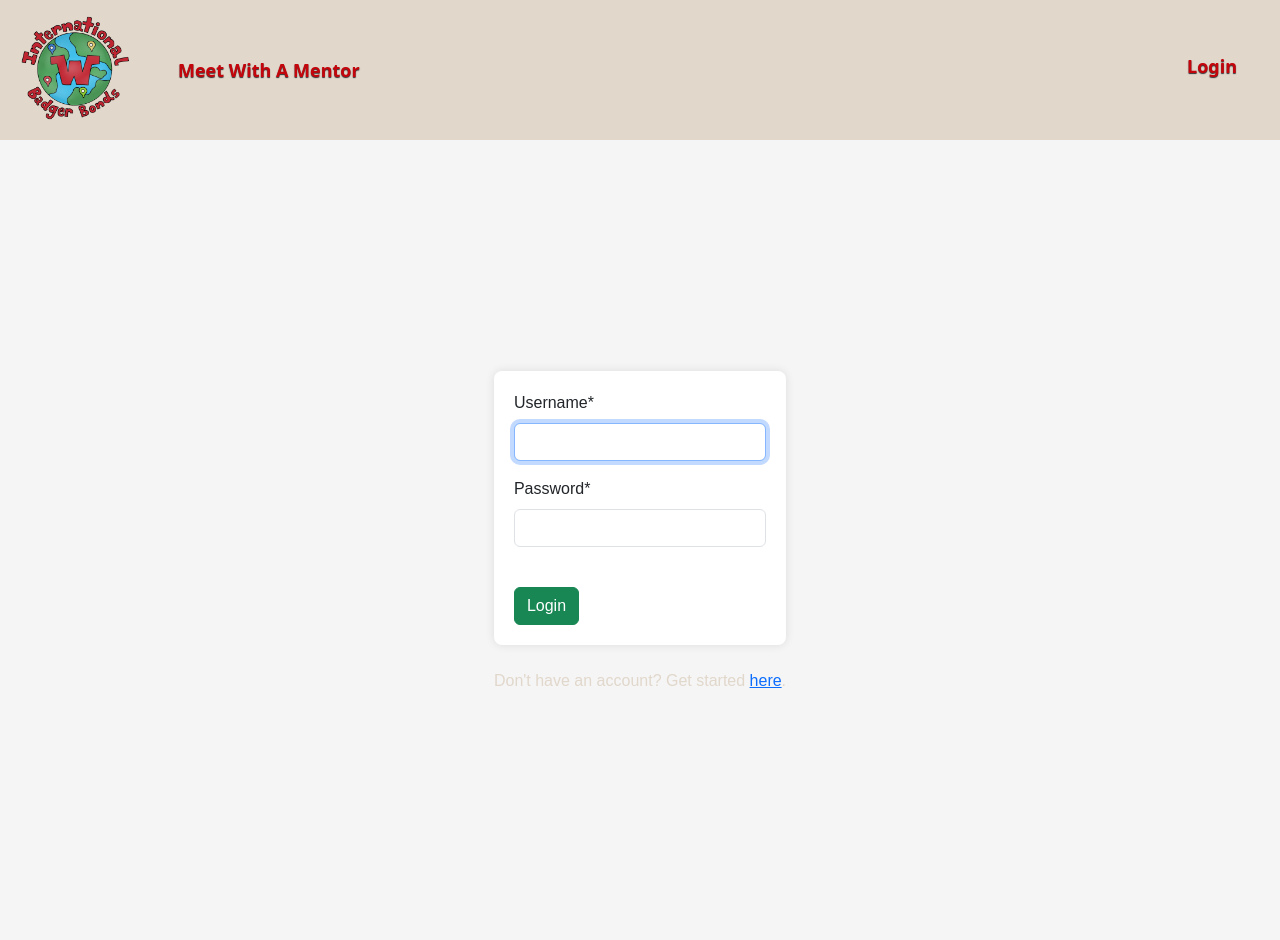
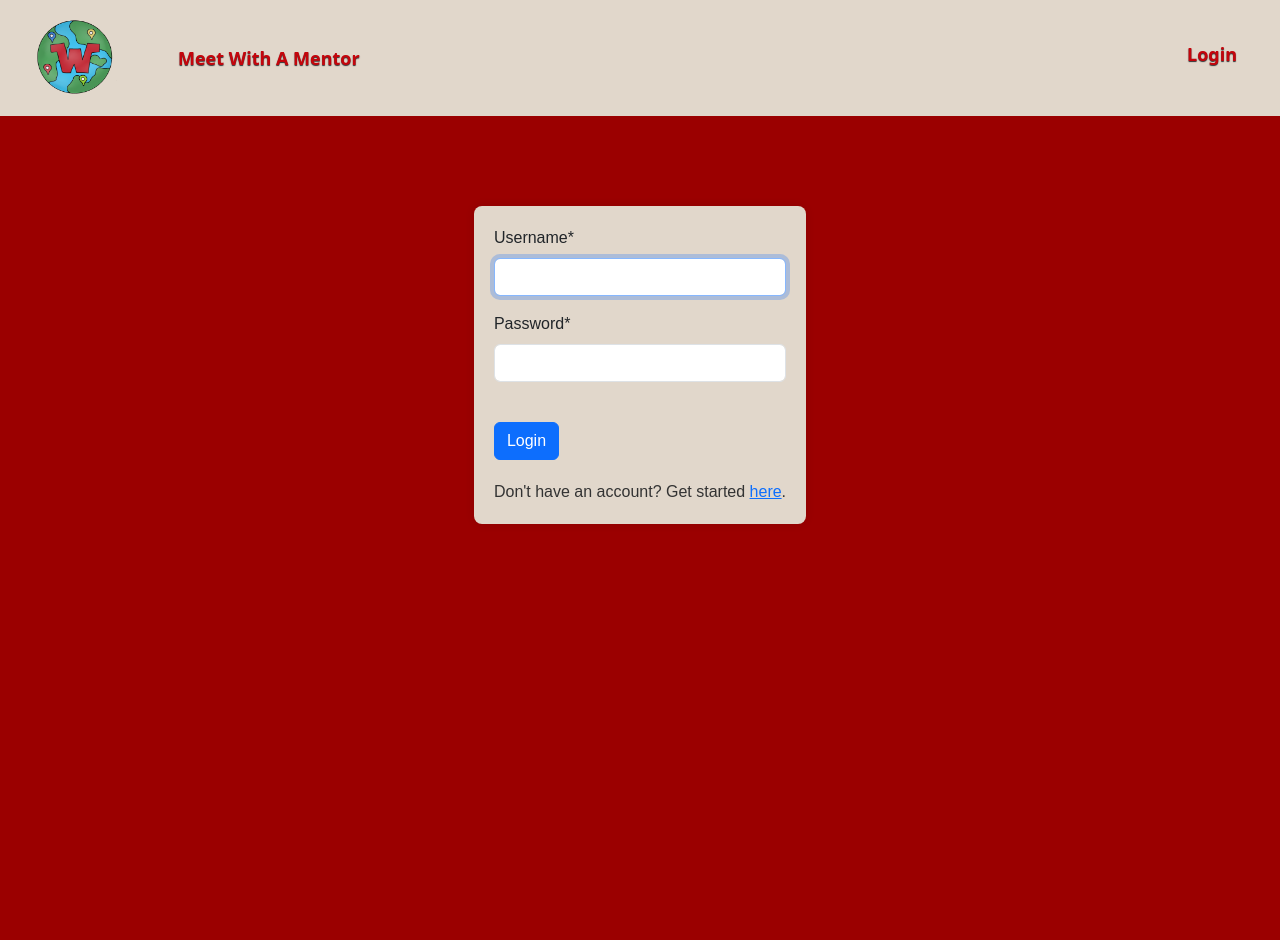
Before and after one commit to MathomJohnson/IBB_Website, a Django app: page /login/ in a window 1280 px wide. After the commit the page ends 524 px from the top, so only its background shows below. Run offline with Django 5.2, Linux system fonts and the light colour scheme; some libraries are stand-ins or nearby versions.

Commit message:
bit of everything

```diff
--- a/home/static/home/css/mystyle.css
+++ b/home/static/home/css/mystyle.css
@@ -4,13 +4,17 @@
     padding: 0;
     display: flex;
     justify-content: center;
-    align-items: center;
-    min-height: 100vh;
-    background-color: #f5f5f5;
+    margin-top:7%;
+    /*min-height: 100vh;*/
+    background-color: #9B0000;
+}
+
+#div_id_username {
+    margin-bottom:20px;
 }
 
 .form-container {
-    background-color: white;
+    background-color: #e1d7cb;
     padding: 20px;
     border-radius: 8px;
     box-shadow: 0 0 10px rgba(0, 0, 0, 0.1);
--- a/home/templates/home/base.html
+++ b/home/templates/home/base.html
@@ -21,9 +21,9 @@
         <!--navbars and container-fluids because was messing with the navbar in calendar-->
         <!-- navbar -->
         <nav class="navbar navbar-expand-sm bg-body-tertiary">
-            <div class="container-fluid" style="background-color: #e1d7cb; padding:15px 0px; padding-right:15px;">
+            <div class="container-fluid" style="background-color: #e1d7cb; padding:3px 0px; padding-right:15px;">
               <a class="nav-home-button" href="/">
-                <img src="{% static 'home/images/logo.png' %}" alt="Logo" width="150" height="110">
+                <img src="{% static 'home/images/logo-no-text.png' %}" alt="Logo" width="150" height="110">
               </a>
               <button class="navbar-toggler" type="button" data-bs-toggle="collapse" data-bs-target="#navbarNavDropdown" aria-controls="navbarNavDropdown" aria-expanded="false" aria-label="Toggle navigation">
                 <span class="navbar-toggler-icon"></span>
--- a/home/templates/home/home.html
+++ b/home/templates/home/home.html
@@ -10,7 +10,7 @@
                     <h1 class="name-header">International Badger Bonds</h1>
                     <p>Lorem ipsum dolor sit amet, consectetur adipiscing elit, sed do eiusmod tempor incididunt ut labore et dolore magna aliqua. Ut enim ad minim veniam, quis nostrud exercitation ullamco laboris nisi ut aliquip ex ea commodo consequat. Duis aute irure dolor in reprehenderit in voluptate velit esse cillum dolore eu fugiat nulla pariatur. Excepteur sint occaecat cupidatat non proident, sunt in culpa qui officia deserunt mollit anim id est laborum.</p>
                 </div>
-                <img src="{% static 'home/images/logo.png' %}" class="logo" alt="Logo">
+                <img src="{% static 'home/images/logo-no-text.png' %}" class="logo" alt="Logo">
             </div>
             <h2 class="name-header">Meet Our Mentors</h4>
             <div class="mentor">
--- a/register/templates/register/register.html
+++ b/register/templates/register/register.html
@@ -8,7 +8,7 @@
         <form method="POST" class="form-group form-container">
             {% csrf_token %}
             {{ form|crispy }}
-            <button type="submit" class="btn btn-success">Register</button>
+            <button type="submit" class="btn btn-primary">Register</button>
         </form>
     </div>
 {% endblock %}
--- a/register/templates/registration/login.html
+++ b/register/templates/registration/login.html
@@ -12,10 +12,10 @@
                 {% csrf_token %}
                 {{ form|crispy }}
                 <br>
-                <button type="submit" class="btn btn-success">Login</button>
+                <button type="submit" class="btn btn-primary">Login</button>
+                <p style="color:#333333; margin-bottom:0px; margin-top:20px;">Don't have an account? Get started <a href="/register/">here</a>.</p>
             </form>
-            <br>
-            <p>Don't have an account? Get started <a href="/register/">here</a>.</p>
+
         </div>
     </div>
 
```
Also changed, not shown: appointments/static/appointments/js/main.js (+4 -4 lines), appointments/templates/appointments/index.html (+17 -4 lines), appointments/views.py (+28 -28 lines), appointments/static/appointments/css/style.css, appointments/static/appointments/images/clock-icon.png (added), db.sqlite3, home/static/home/images/logo-no-text.png (added), home/static/home/images/mentor-icon.png (added).
